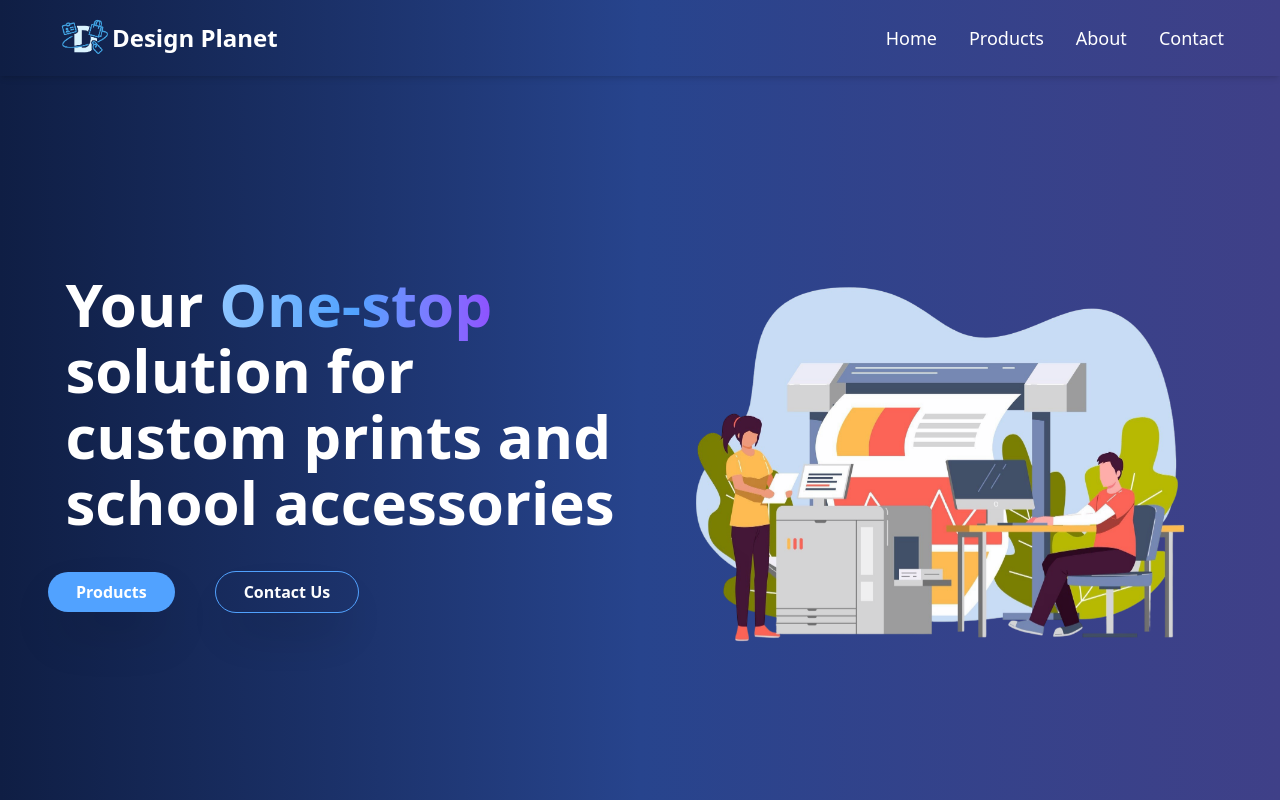
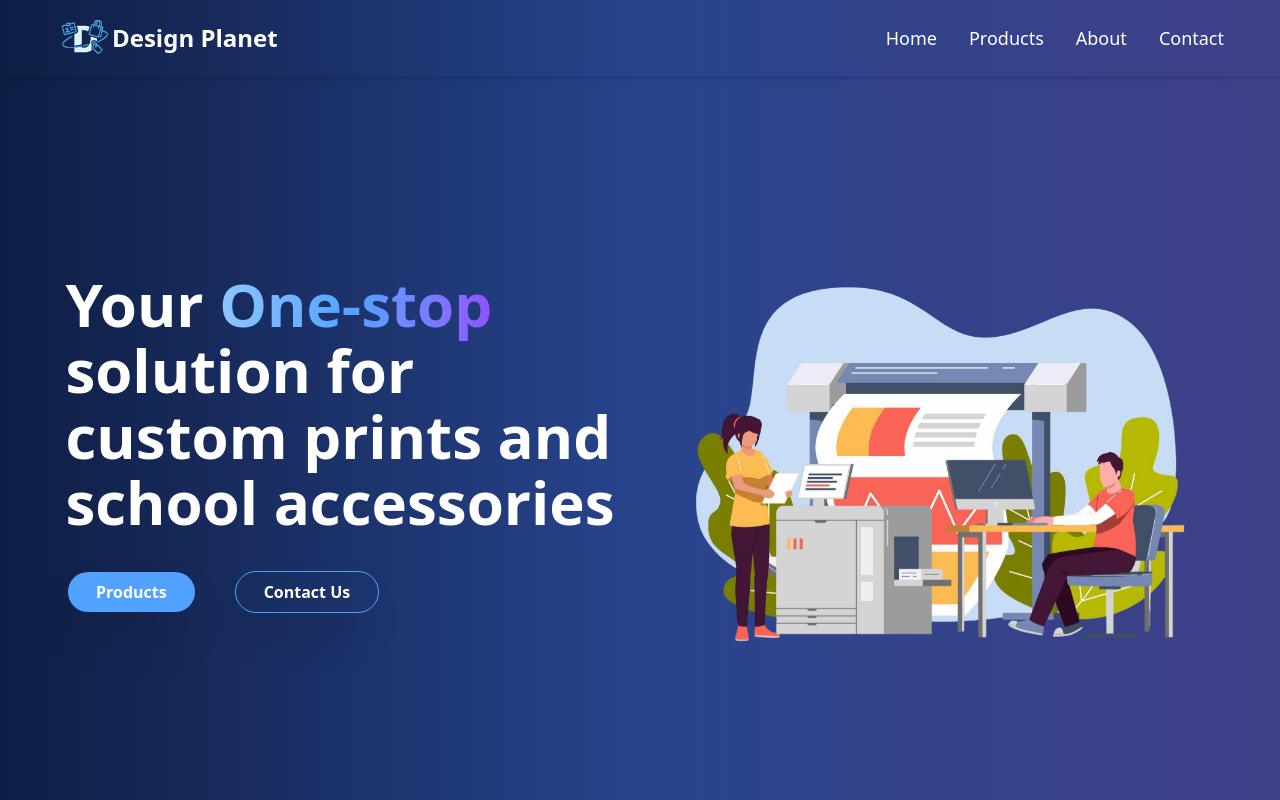
Before and after one commit to pseudonerd07/design-planet-website, a React (Vite) app: page / in a window 1280 px wide. Shown: the top 800 px of the page. Built offline with nearby package versions, Linux system fonts and the light colour scheme.

Commit message:
fixed the hero section buttons padding

```diff
--- a/src/components/HeroSection.jsx
+++ b/src/components/HeroSection.jsx
@@ -20,7 +20,7 @@ const HeroSection = () => {
             school accessories
           </h1>
 
-          <div className='mt-4 md:flex pl-5 md:pl-0 md:justify-start md:items-center pb-8 w-full md:mb-5'>
+          <div className='mt-4 md:flex pl-5 md:pl-5 md:justify-start md:items-center pb-8 w-full md:mb-5'>
             <a href='#products'>
               <button className='bg-blue-400 font-semibold py-2 px-7 text-center mt-5 w-full md:w-auto mx-0 rounded-sm md:rounded-3xl hover:bg-blue-500 active:bg-blue-600 hover:cursor-pointer transition-all md:mr-10 shadow-2xl hover:scale-110'>
                 Products
```
